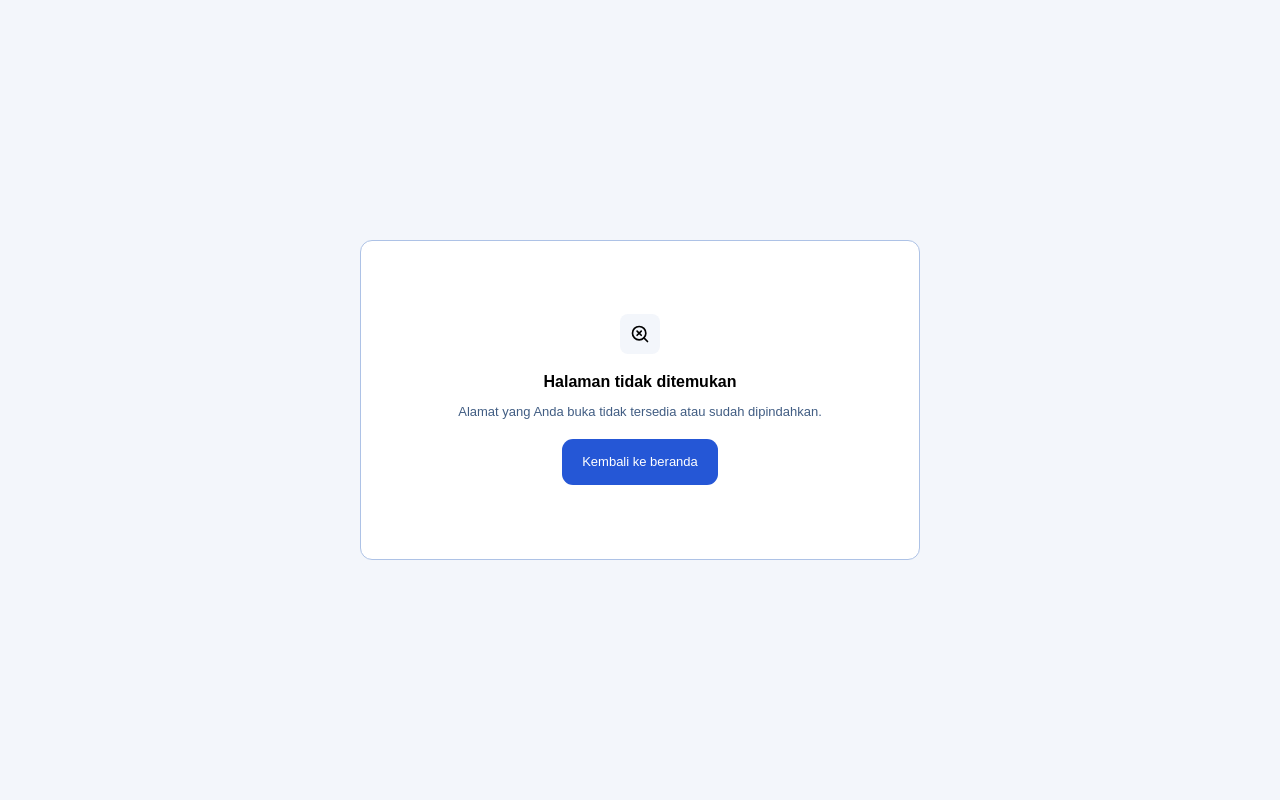
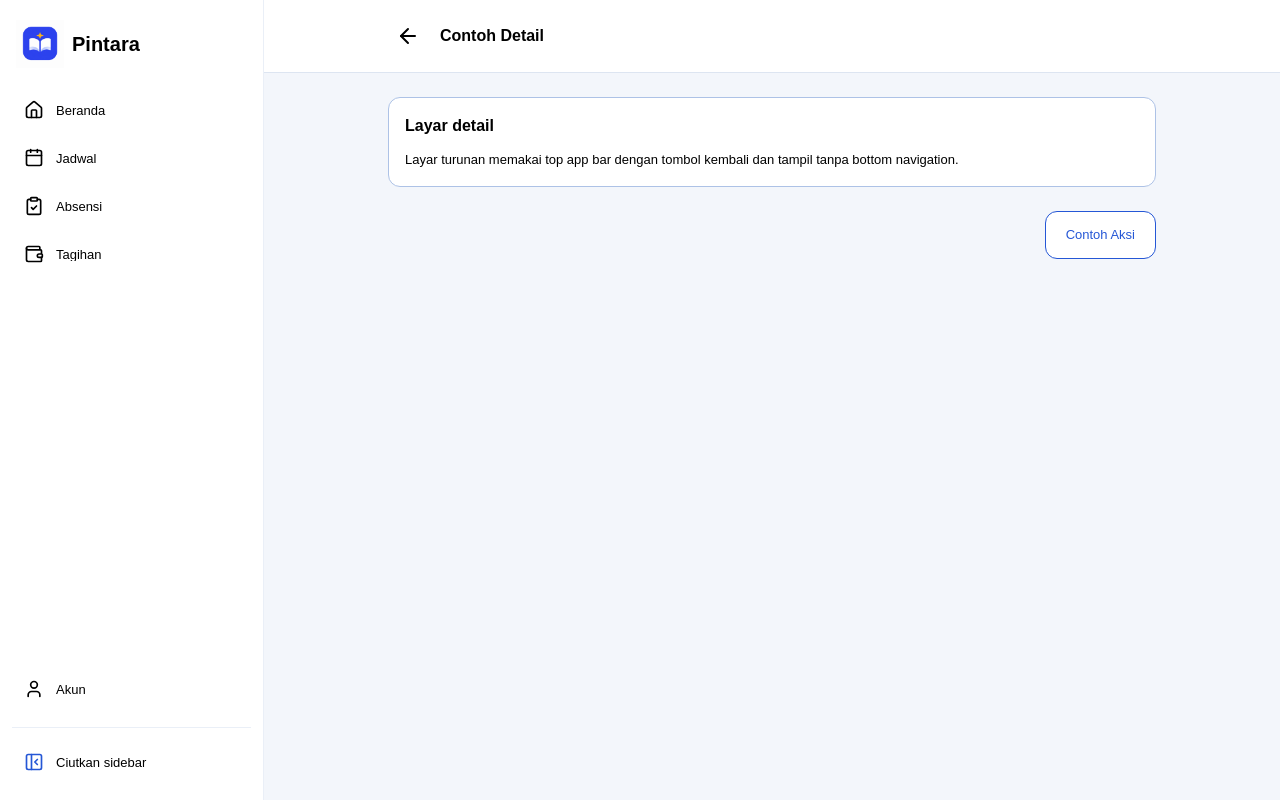
Before and after one commit to PINTARAAA/Pintara-Frontend, a React (Vite) app: page /wali/contoh in a window 1280 px wide. Built offline with nearby package versions, Linux system fonts and the light colour scheme.

Commit message:
feat: implement role-based navigation and layout components; add login and placeholder routes

```diff
--- /dev/null
+++ b/src/app/navigation.ts
@@ -0,0 +1,57 @@
+import {
+  BookOpenIcon,
+  CalendarIcon,
+  ClipboardCheckIcon,
+  HouseIcon,
+  MenuIcon,
+  UserIcon,
+  UserPlusIcon,
+  WalletIcon,
+} from "lucide-react"
+
+import type { NavItem } from "@/components/layouts/app-shell"
+
+/*
+ * Menu navigasi per peran, sesuai Figma PINTARA → Components →
+ * Bottom navigation (Role = Wali Murid · Tutor · Pengelola).
+ *   main    : menu utama (item pertama = Beranda, index route peran)
+ *   utility : Akun/Lainnya — akhir Bottom navigation (mobile),
+ *             grup bawah Sidebar (desktop)
+ */
+export type Role = "wali" | "tutor" | "pengelola"
+
+export const ROLE_LABEL: Record<Role, string> = {
+  wali: "Wali Murid",
+  tutor: "Tutor",
+  pengelola: "Pengelola LBB",
+}
+
+export const ROLE_NAV: Record<Role, { main: NavItem[]; utility: NavItem[] }> = {
+  wali: {
+    main: [
+      { label: "Beranda", to: "/wali", icon: HouseIcon, end: true },
+      { label: "Jadwal", to: "/wali/jadwal", icon: CalendarIcon },
+      { label: "Absensi", to: "/wali/absensi", icon: ClipboardCheckIcon },
+      { label: "Tagihan", to: "/wali/tagihan", icon: WalletIcon },
+    ],
+    utility: [{ label: "Akun", to: "/wali/akun", icon: UserIcon }],
+  },
+  tutor: {
+    main: [
+      { label: "Beranda", to: "/tutor", icon: HouseIcon, end: true },
+      { label: "Jadwal", to: "/tutor/jadwal", icon: CalendarIcon },
+      { label: "Presensi", to: "/tutor/presensi", icon: ClipboardCheckIcon },
+      { label: "Riwayat", to: "/tutor/riwayat", icon: BookOpenIcon },
+    ],
+    utility: [{ label: "Akun", to: "/tutor/akun", icon: UserIcon }],
+  },
+  pengelola: {
+    main: [
+      { label: "Beranda", to: "/pengelola", icon: HouseIcon, end: true },
+      { label: "Pendaftaran", to: "/pengelola/pendaftaran", icon: UserPlusIcon },
+      { label: "Les", to: "/pengelola/les", icon: CalendarIcon },
+      { label: "Keuangan", to: "/pengelola/keuangan", icon: WalletIcon },
+    ],
+    utility: [{ label: "Lainnya", to: "/pengelola/lainnya", icon: MenuIcon }],
+  },
+}
--- a/src/app/router.tsx
+++ b/src/app/router.tsx
@@ -1,33 +1,75 @@
 import type * as React from "react"
-import { createBrowserRouter } from "react-router"
+import { createBrowserRouter, Navigate, Outlet, type RouteObject } from "react-router"
 
+import { ROLE_NAV, type Role } from "@/app/navigation"
 import { PageLoader } from "@/app/page-loader"
 import RouteError from "@/app/routes/error"
+import { AppFrame } from "@/components/layouts/app-frame"
+import { AppShell } from "@/components/layouts/app-shell"
 
 /*
  * Daftar route aplikasi.
  *
- * Tiap halaman di-lazy-load (`lazy`) agar hanya diunduh saat dibuka.
- * File route meng-export default komponennya; `toRoute` mengubahnya ke
- * bentuk yang diminta react-router ({ Component }).
+ *   /masuk                      → AuthLayout
+ *   /:peran/…  (wali, tutor, pengelola) → AppShell
+ *     ├─ layar tab              → bottom nav (mobile) / sidebar (desktop)
+ *     └─ layar detail/formulir  → handle.hideBottomNav: tanpa bottom nav di
+ *                                 mobile, sidebar tetap tampil di desktop
  *
- * Menambah halaman:
- *   { path: "pendaftaran", lazy: () => import("@/app/routes/pendaftaran").then(toRoute) }
+ * Tiap halaman di-lazy-load agar hanya diunduh saat dibuka. File route
+ * meng-export default komponennya; `toRoute` mengubahnya ke { Component }.
  */
 const toRoute = (module: { default: React.ComponentType }) => ({
   Component: module.default,
 })
 
+const placeholder = () => import("@/app/routes/placeholder").then(toRoute)
+const placeholderDetail = () =>
+  import("@/app/routes/placeholder-detail").then(toRoute)
+
+/* Route satu peran: semua layarnya di dalam AppShell */
+function roleRoutes(role: Role): RouteObject {
+  const { main, utility } = ROLE_NAV[role]
+  const [home, ...tabs] = [...main, ...utility]
+  return {
+    path: role,
+    element: <AppShell items={main} utilityItems={utility} />,
+    children: [
+      { index: true, handle: { title: home.label }, lazy: placeholder },
+      ...tabs.map((tab) => ({
+        path: tab.to.replace(`/${role}/`, ""),
+        handle: { title: tab.label },
+        lazy: placeholder,
+      })),
+      /* SEMENTARA: contoh layar detail, diganti layar asli dari Figma */
+      {
+        path: "contoh",
+        handle: { hideBottomNav: true },
+        lazy: placeholderDetail,
+      },
+    ],
+  }
+}
+
 export const router = createBrowserRouter([
   {
     path: "/",
+    element: (
+      <AppFrame>
+        <Outlet />
+      </AppFrame>
+    ),
     errorElement: <RouteError />,
     hydrateFallbackElement: <PageLoader />,
     children: [
+      { index: true, element: <Navigate to="/masuk" replace /> },
       {
-        index: true,
-        lazy: () => import("@/app/routes/home").then(toRoute),
+        path: "masuk",
+        lazy: () => import("@/app/routes/login").then(toRoute),
       },
+      roleRoutes("wali"),
+      roleRoutes("tutor"),
+      roleRoutes("pengelola"),
       {
         path: "*",
         lazy: () => import("@/app/routes/not-found").then(toRoute),
--- /dev/null
+++ b/src/app/routes/login.tsx
@@ -0,0 +1,34 @@
+import { Link } from "react-router"
+
+import { AuthLayout } from "@/components/layouts/auth-layout"
+import { Button } from "@/components/ui/button"
+import { ROLE_LABEL, type Role } from "@/app/navigation"
+
+/*
+ * SEMENTARA · halaman masuk.
+ * Form login (Figma: Login / Default) dan autentikasi belum dibuat; tombol di
+ * bawah hanya pintasan untuk melihat area tiap peran selama pengembangan.
+ */
+const roles: Role[] = ["wali", "tutor", "pengelola"]
+
+export default function LoginRoute() {
+  return (
+    <AuthLayout
+      title="Masuk ke akun Anda"
+      description="Form login belum dibuat. Pilih peran untuk melihat tampilannya."
+    >
+      <div className="flex flex-col gap-ns-m">
+        {roles.map((role) => (
+          <Button
+            key={role}
+            variant="secondary"
+            nativeButton={false}
+            render={<Link to={`/${role}`} />}
+          >
+            Masuk sebagai {ROLE_LABEL[role]}
+          </Button>
+        ))}
+      </div>
+    </AuthLayout>
+  )
+}
--- /dev/null
+++ b/src/app/routes/placeholder-detail.tsx
@@ -0,0 +1,34 @@
+import { DetailScreen } from "@/components/layouts/detail-screen"
+import { Button } from "@/components/ui/button"
+import { Card, CardContent, CardHeader, CardTitle } from "@/components/ui/card"
+import { toast } from "@/components/ui/toast-api"
+
+/*
+ * SEMENTARA · contoh layar detail untuk mencoba DetailScreen (tanpa bottom
+ * navigation, dengan bilah aksi bawah). Hapus setelah layar asli dibuat.
+ */
+export default function PlaceholderDetailRoute() {
+  return (
+    <DetailScreen
+      title="Contoh Detail"
+      footer={
+        <Button
+          variant="secondary"
+          onClick={() => toast.info("Ini hanya contoh aksi")}
+        >
+          Contoh Aksi
+        </Button>
+      }
+    >
+      <Card size="compact">
+        <CardHeader>
+          <CardTitle>Layar detail</CardTitle>
+        </CardHeader>
+        <CardContent>
+          Layar turunan memakai top app bar dengan tombol kembali dan tampil
+          tanpa bottom navigation.
+        </CardContent>
+      </Card>
+    </DetailScreen>
+  )
+}
--- /dev/null
+++ b/src/app/routes/placeholder.tsx
@@ -0,0 +1,37 @@
+import { ConstructionIcon } from "lucide-react"
+import { Link, useLocation, useMatches } from "react-router"
+
+import { TabScreen } from "@/components/layouts/tab-screen"
+import { Button } from "@/components/ui/button"
+import { DataState } from "@/components/ui/data-state"
+
+/*
+ * SEMENTARA · pengganti layar tab yang belum dibangun. Judul diambil dari
+ * `handle.title` pada route. Hapus route-nya setelah layar asli dibuat.
+ */
+type Handle = { title?: string }
+
+export default function PlaceholderRoute() {
+  const matches = useMatches()
+  const role = useLocation().pathname.split("/")[1]
+  const title =
+    (matches.at(-1)?.handle as Handle | undefined)?.title ?? "Halaman"
+
+  return (
+    <TabScreen title={title}>
+      <DataState
+        state="empty"
+        icon={<ConstructionIcon />}
+        title="Sedang dibangun"
+        description={`Layar "${title}" akan dibuat dari page UI Screen di Figma.`}
+      />
+      <Button
+        variant="secondary"
+        nativeButton={false}
+        render={<Link to={`/${role}/contoh`} />}
+      >
+        Lihat contoh layar detail
+      </Button>
+    </TabScreen>
+  )
+}
--- a/src/components/layouts/app-shell.tsx
+++ b/src/components/layouts/app-shell.tsx
@@ -1,52 +1,114 @@
 import type { LucideIcon } from "lucide-react"
-import { NavLink, Outlet, useMatch } from "react-router"
+import { NavLink, Outlet, useMatch, useMatches } from "react-router"
 
 import {
   BottomNavigation,
   BottomNavigationItem,
 } from "@/components/ui/bottom-navigation"
+import {
+  Sidebar,
+  SidebarBrand,
+  SidebarNav,
+  SidebarNavItem,
+  SidebarToggle,
+} from "@/components/ui/sidebar"
 
 /*
- * BottomNavLayout · layout route untuk layar tab tiap peran
- * (Beranda, Jadwal, Tagihan, …). Halaman tab dirender di <Outlet />;
- * BottomNavigation menempel di bawah dan tidak ikut di-render ulang saat
- * berpindah tab. Layar detail/formulir berada di luar layout ini sehingga
- * tampil tanpa bottom navigation, sesuai Figma.
+ * AppShell · layout route untuk area satu peran (Wali Murid, Tutor,
+ * Pengelola). Halaman dirender di <Outlet />.
+ *
+ * Mobile (< lg, sesuai Figma): BottomNavigation menempel di bawah, berisi
+ *   menu utama + menu utilitas (Akun/Lainnya). Layar detail/formulir
+ *   menyembunyikannya lewat `handle: { hideBottomNav: true }` pada route.
+ * Desktop (≥ lg): Sidebar di kiri (Figma → Components → Sidebar): menu
+ *   utama di atas, menu utilitas di grup bawah, bisa diciutkan. Sidebar
+ *   tetap tampil di layar detail.
+ *
+ * Navigasi tidak ikut di-render ulang saat berpindah halaman.
  */
-type BottomNavItem = {
+type NavItem = {
   label: string
   to: string
   icon: LucideIcon
-  /* true = aktif hanya bila URL sama persis (untuk menu Beranda/index) */
+  /* true = aktif hanya bila URL sama persis (untuk Beranda/index) */
   end?: boolean
 }
 
-function NavItem({ item }: { item: BottomNavItem }) {
-  const active = useMatch({ path: item.to, end: item.end ?? false }) != null
+type RouteHandle = { hideBottomNav?: boolean }
+
+function useIsActive(item: NavItem) {
+  return useMatch({ path: item.to, end: item.end ?? false }) != null
+}
+
+function BottomItem({ item }: { item: NavItem }) {
   const Icon = item.icon
   return (
     <BottomNavigationItem
       icon={<Icon />}
       label={item.label}
-      active={active}
+      active={useIsActive(item)}
       render={<NavLink to={item.to} end={item.end} />}
     />
   )
 }
 
-function BottomNavLayout({ items }: { items: BottomNavItem[] }) {
+function SideItem({ item }: { item: NavItem }) {
+  const Icon = item.icon
   return (
-    <div className="flex flex-1 flex-col">
-      <div className="flex flex-1 flex-col">
+    <SidebarNavItem
+      icon={<Icon />}
+      label={item.label}
+      active={useIsActive(item)}
+      render={<NavLink to={item.to} end={item.end} />}
+    />
+  )
+}
+
+function AppShell({
+  items,
+  utilityItems = [],
+}: {
+  /* Menu utama (Beranda, Jadwal, …) */
+  items: NavItem[]
+  /* Menu utilitas (Akun, Lainnya): grup bawah Sidebar, akhir BottomNavigation */
+  utilityItems?: NavItem[]
+}) {
+  const hideBottomNav = useMatches().some(
+    (match) => (match.handle as RouteHandle | undefined)?.hideBottomNav
+  )
+
+  return (
+    <div className="flex flex-1 flex-col lg:flex-row">
+      <Sidebar className="hidden lg:sticky lg:top-0 lg:flex lg:h-dvh">
+        <SidebarBrand />
+        <SidebarNav aria-label="Menu utama" className="flex-1">
+          {items.map((item) => (
+            <SideItem key={item.to} item={item} />
+          ))}
+        </SidebarNav>
+        {utilityItems.length > 0 && (
+          <SidebarNav aria-label="Menu lainnya">
+            {utilityItems.map((item) => (
+              <SideItem key={item.to} item={item} />
+            ))}
+          </SidebarNav>
+        )}
+        <SidebarToggle />
+      </Sidebar>
+
+      <div className="flex min-w-0 flex-1 flex-col">
         <Outlet />
       </div>
-      <BottomNavigation className="sticky bottom-0 z-20">
-        {items.map((item) => (
-          <NavItem key={item.to} item={item} />
-        ))}
-      </BottomNavigation>
+
+      {!hideBottomNav && (
+        <BottomNavigation className="sticky bottom-0 z-20 lg:hidden">
+          {[...items, ...utilityItems].map((item) => (
+            <BottomItem key={item.to} item={item} />
+          ))}
+        </BottomNavigation>
+      )}
     </div>
   )
 }
 
-export { BottomNavLayout, type BottomNavItem }
+export { AppShell, type NavItem }
--- a/src/components/layouts/detail-screen.tsx
+++ b/src/components/layouts/detail-screen.tsx
@@ -5,12 +5,16 @@ import { TopAppBar } from "@/components/ui/top-app-bar"
 import { cn } from "@/lib/styles/cn"
 
 /*
- * DetailScreen · kerangka layar turunan (detail, formulir, konfirmasi),
- * tampil tanpa bottom navigation.
- * Figma: Top app bar "Detail" (tombol kembali + judul + aksi opsional)
- * menempel di atas; konten padding 16 (bawah 24), gap 16; bilah aksi
- * opsional menempel di bawah (latar putih, garis atas Grayscale/Border/
- * disabled, padding 12/16/16, gap 12, tombol mengisi lebar).
+ * DetailScreen · kerangka layar turunan (detail, formulir, konfirmasi).
+ * Pasang `handle: { hideBottomNav: true }` pada route-nya.
+ *
+ * Mobile (sesuai Figma): Top app bar "Detail" (kembali + judul + aksi)
+ *   menempel di atas; konten padding 16 (bawah 24), gap 16; bilah aksi
+ *   menempel di bawah (latar putih, garis atas Grayscale/Border/disabled,
+ *   padding 12/16/16, gap 12, tombol mengisi lebar).
+ * Desktop (≥ lg): konten maks. 768px (48rem) agar baris teks & formulir
+ *   tetap nyaman dibaca; bilah aksi tidak lagi menempel, tombolnya rata kanan
+ *   di akhir konten dengan lebar sesuai label.
  *
  * <DetailScreen title="Detail Jadwal"
  *   footer={<Button variant="secondary">Ajukan Perubahan Jadwal</Button>}>
@@ -33,7 +37,7 @@ function DetailScreen({
   action?: React.ReactNode
   /* Area menempel di bawah top app bar, mis. Progress stepper formulir */
   subheader?: React.ReactNode
-  /* Isi bilah aksi bawah, biasanya satu atau dua Button */
+  /* Isi bilah aksi, biasanya satu atau dua Button */
   footer?: React.ReactNode
   /* muted = latar abu (detail), default = latar putih (formulir) */
   surface?: "muted" | "default"
@@ -45,7 +49,7 @@ function DetailScreen({
   return (
     <div
       className={cn(
-        "flex flex-1 flex-col",
+        "flex flex-1 flex-col [--gutter:var(--spacing-ns-l)] lg:[--gutter:max(var(--spacing-ns-3xl),calc((100%-48rem)/2))]",
         surface === "default"
           ? "bg-grayscale-surface-default"
           : "bg-grayscale-surface-subtitle"
@@ -57,9 +61,10 @@ function DetailScreen({
           title={title}
           onBack={onBack ?? (() => navigate(-1))}
           action={action}
+          className="px-(--gutter) lg:py-ns-l"
         />
         {subheader != null && (
-          <div className="border-b border-grayscale-border-disabled bg-grayscale-surface-default px-ns-l py-ns-m">
+          <div className="border-b border-grayscale-border-disabled bg-grayscale-surface-default px-(--gutter) py-ns-m">
             {subheader}
           </div>
         )}
@@ -67,7 +72,7 @@ function DetailScreen({
 
       <main
         className={cn(
-          "flex flex-1 flex-col gap-ns-l px-ns-l pt-ns-l pb-ns-2xl",
+          "flex flex-1 flex-col gap-ns-l px-(--gutter) pt-ns-l pb-ns-2xl lg:flex-none lg:pt-ns-2xl",
           className
         )}
       >
@@ -75,7 +80,12 @@ function DetailScreen({
       </main>
 
       {footer != null && (
-        <div className="sticky bottom-0 z-10 flex gap-ns-m border-t border-grayscale-border-disabled bg-grayscale-surface-default px-ns-l pt-ns-m pb-[max(var(--spacing-ns-l),env(safe-area-inset-bottom))] *:flex-1">
+        <div
+          className={cn(
+            "sticky bottom-0 z-10 flex gap-ns-m border-t border-grayscale-border-disabled bg-grayscale-surface-default px-(--gutter) pt-ns-m pb-[max(var(--spacing-ns-l),env(safe-area-inset-bottom))] *:flex-1",
+            "lg:static lg:justify-end lg:border-t-0 lg:bg-transparent lg:pt-0 lg:pb-ns-3xl lg:*:flex-none"
+          )}
+        >
           {footer}
         </div>
       )}
--- a/src/components/layouts/tab-screen.tsx
+++ b/src/components/layouts/tab-screen.tsx
@@ -4,10 +4,13 @@ import { TopAppBar } from "@/components/ui/top-app-bar"
 import { cn } from "@/lib/styles/cn"
 
 /*
- * TabScreen · kerangka layar tab (dipakai di dalam BottomNavLayout).
- * Figma: Top app bar "Main" menempel di atas, konten berlatar
- * Grayscale/Surface/subtitle dengan padding 16 (bawah 24) dan jarak antar
- * bagian 24px.
+ * TabScreen · kerangka layar tab (di dalam AppShell).
+ *
+ * Mobile (sesuai Figma): Top app bar "Main" menempel di atas, konten berlatar
+ *   Grayscale/Surface/subtitle, padding 16 (bawah 24), jarak antar bagian 24.
+ * Desktop (≥ lg): padding samping 32 dan lebar konten maks. 1152px (72rem).
+ *   Top app bar dan konten memakai `--gutter` yang sama agar rata kiri.
+ *   Susun bagian konten dalam grid (mis. `lg:grid-cols-2`) bila perlu.
  *
  * <TabScreen subtitle="Selamat pagi," title="Ibu Sari Wulandari"
  *   action={<TopAppBarButton label="Notifikasi" dot><BellIcon /></TopAppBarButton>}>
@@ -28,16 +31,16 @@ function TabScreen({
   children: React.ReactNode
 }) {
   return (
-    <div className="flex flex-1 flex-col">
+    <div className="flex flex-1 flex-col [--gutter:var(--spacing-ns-l)] lg:[--gutter:max(var(--spacing-ns-3xl),calc((100%-72rem)/2))]">
       <TopAppBar
         title={title}
         subtitle={subtitle}
         action={action}
-        className="sticky top-0 z-10"
+        className="sticky top-0 z-10 px-(--gutter) lg:py-ns-l"
       />
       <main
         className={cn(
-          "flex flex-1 flex-col gap-ns-2xl px-ns-l pt-ns-l pb-ns-2xl",
+          "flex flex-1 flex-col gap-ns-2xl px-(--gutter) pt-ns-l pb-ns-2xl lg:pt-ns-2xl lg:pb-ns-3xl",
           className
         )}
       >
```
